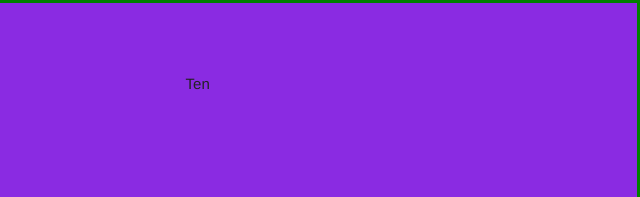
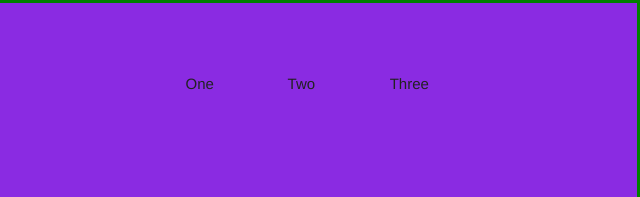
Before and after one commit to anteCedens/first-skeleton, a plain HTML site: page index.html in a window 1280 px wide. Shown: the top 197 px of the page, 640-1280 px from the left. Drawn offline with Linux system fonts and the light colour scheme; a web font is replaced by a local one.

Commit message:
Add layout for three navbar items next to the logo

```diff
--- a/index.html
+++ b/index.html
@@ -47,7 +47,19 @@
           </a>
 
         </div>
-        <div class="four columns">Ten</div>
+        <div class="four columns">
+          <div class="row">
+            <div class="four columns">
+              <span>One</span>
+            </div>
+            <div class="four columns">
+              <span>Two</span>
+            </div>
+            <div class="four columns">
+              <span>Three</span>
+            </div>
+          </div>
+        </div>
       </div>
 
     </div>
```
